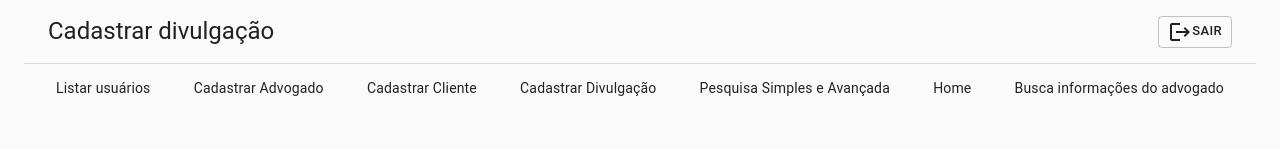
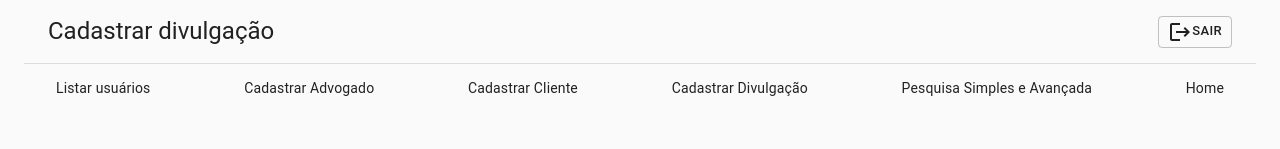
Before and after one commit to esperandio/justissimo-frontend, a React (Create React App) app: page /advogado/listar in a window 1280 px wide. Shown: the top 149 px of the page. Built offline with nearby package versions, Linux system fonts and the light colour scheme; no server answers.

Commit message:
feat: remocao do menu de buscar informacoes do advogado

```diff
--- a/src/paginas/Main/Header.js
+++ b/src/paginas/Main/Header.js
@@ -32,7 +32,6 @@ const sections = [
   { title: 'Cadastrar Divulgação', url: '/divulgacao/cad' },
   { title: 'Pesquisa Simples e Avançada', url: '/advogado/listar' },
   { title: 'Home', url: '/home' },
-  { title: 'Busca informações do advogado', url: '/advogado/1' },
 ];
 
 
```
